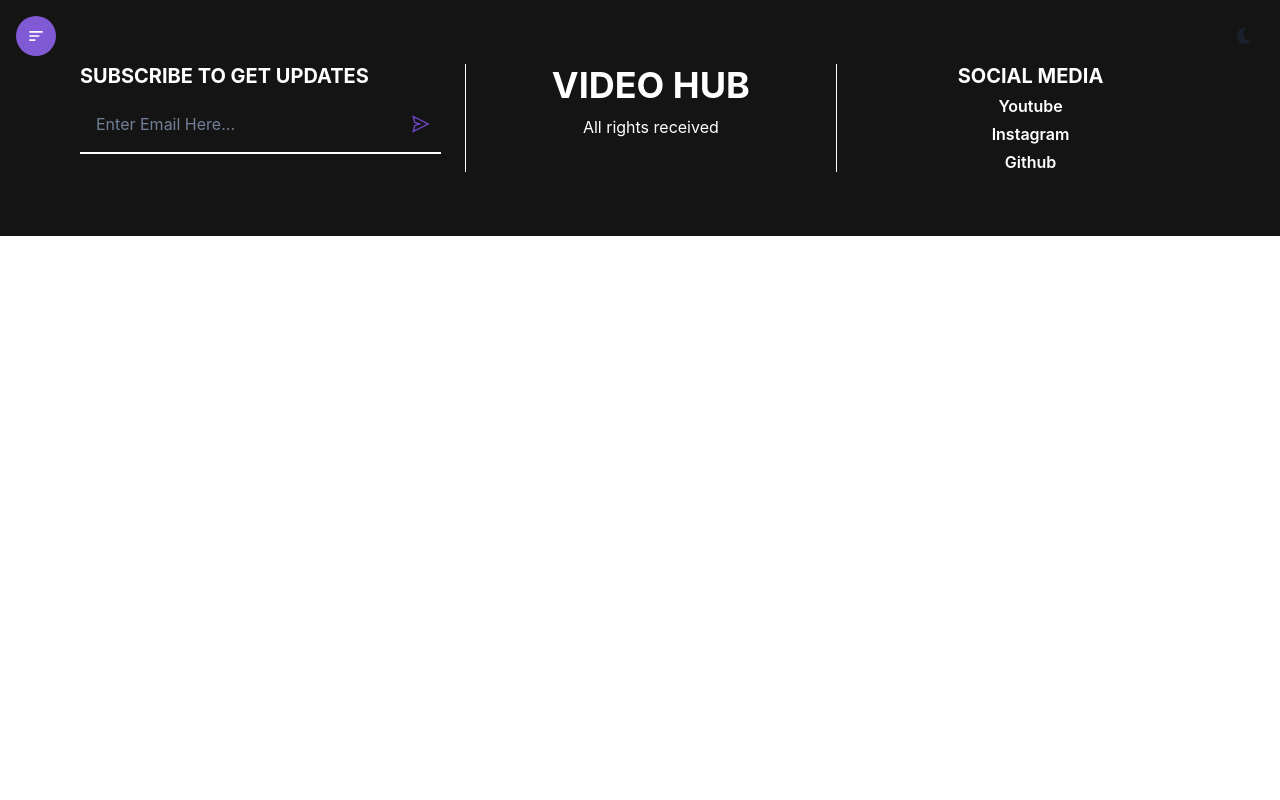
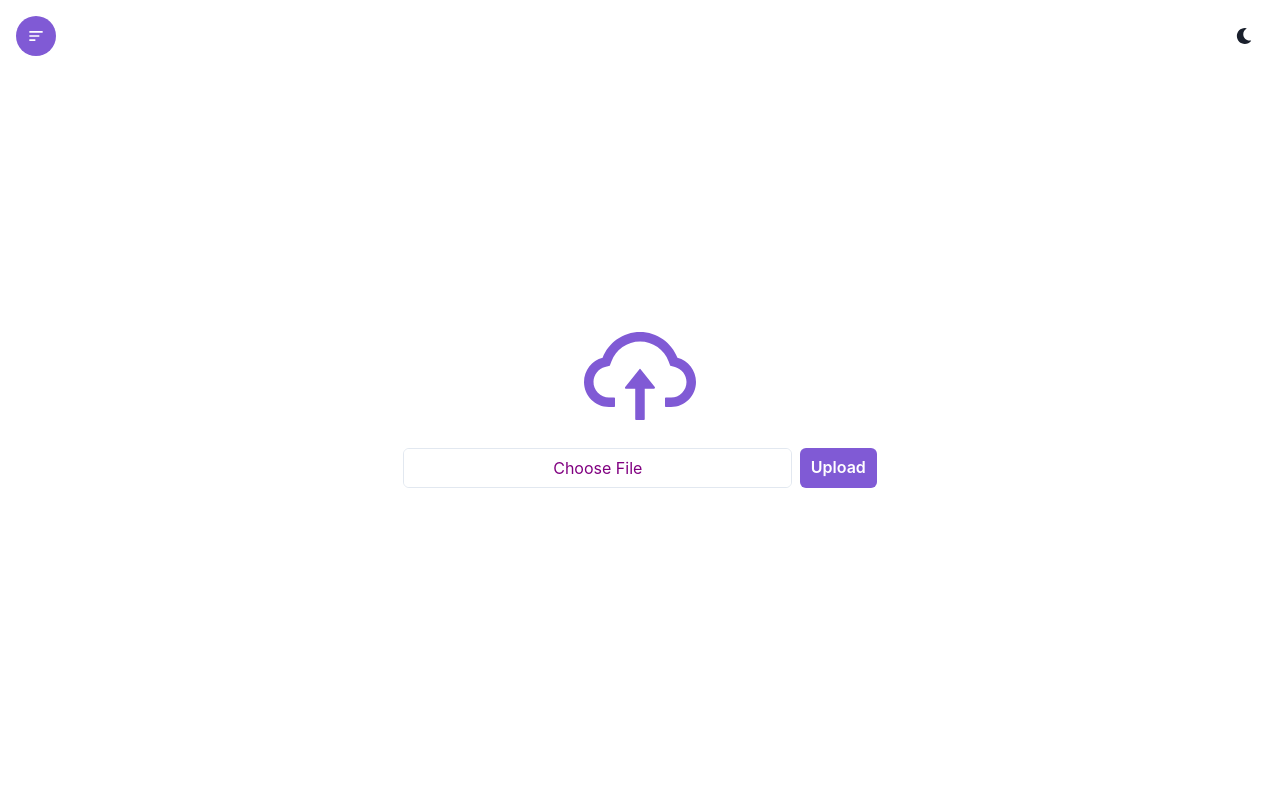
Before and after one commit to rishabh02dev/Video-Hub-Using-React, a React (Create React App) app: page /upload in a window 1280 px wide. Shown: the top 800 px of the page. Built offline with nearby package versions, Linux system fonts and the light colour scheme.

Commit message:
Upload Section Completed

```diff
--- a/src/App.js
+++ b/src/App.js
@@ -3,6 +3,7 @@
 import Home from './components/Home';
 import Footer from './components/Footer';
 import Videos from './components/Videos';
+import Upload from './components/Upload';
 function App() {
   return (
     <Router>
@@ -10,6 +11,7 @@
       <Routes>
         <Route path="/" element={<Home />} />
         <Route path="/videos" element={<Videos />} />
+        <Route path="/upload" element={<Upload />} />
       </Routes>
       <Footer />
     </Router>
--- /dev/null
+++ b/src/components/Upload.jsx
@@ -0,0 +1,30 @@
+import { Container, HStack, Input, VStack, Button, } from '@chakra-ui/react'
+import React from 'react'
+import { AiOutlineCloudUpload } from 'react-icons/ai'
+
+const Upload = () => {
+  return <Container maxW={"container.xl"} h={"100vh"} p={"16"}>
+  <VStack color={"purple.500"} h={"full"} justifyContent={"center"}>
+    <AiOutlineCloudUpload size={'10vmax'}/>
+
+    <form>
+        <HStack>
+            <Input required type={'file'} css = {{ "&::file-selector-button":{
+                border:"none",
+                width : "calc(100% + 36px)",
+                height : "100%",
+                marginLeft:"-18px",
+                color:'purple',
+                backgroundColor:"white",
+                cursor:"pointer",
+            },
+            }}/>
+            <Button colorScheme={"purple"} type= {"submit"}>Upload</Button>
+        </HStack>
+    </form>
+  </VStack>
+
+  </Container>
+}
+
+export default Upload
```
